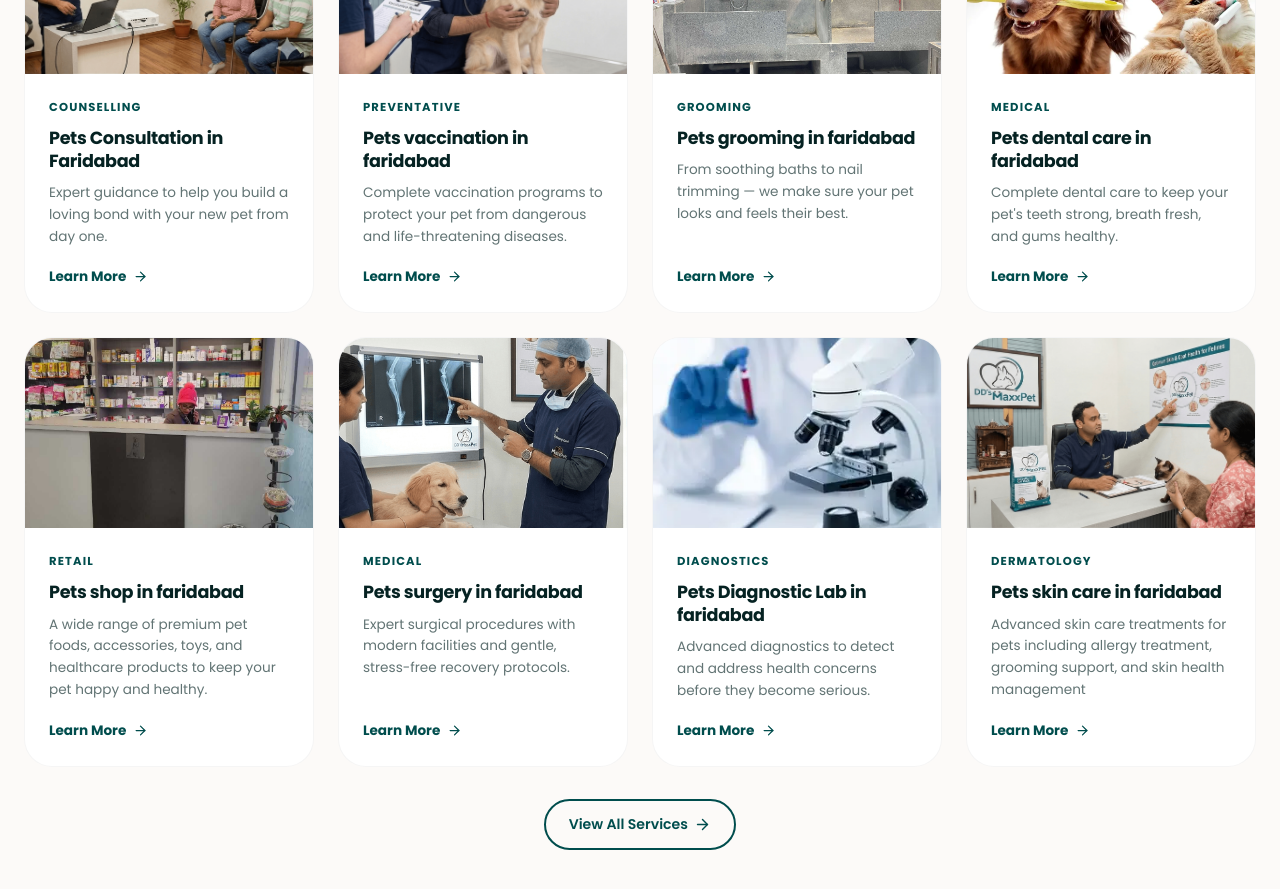
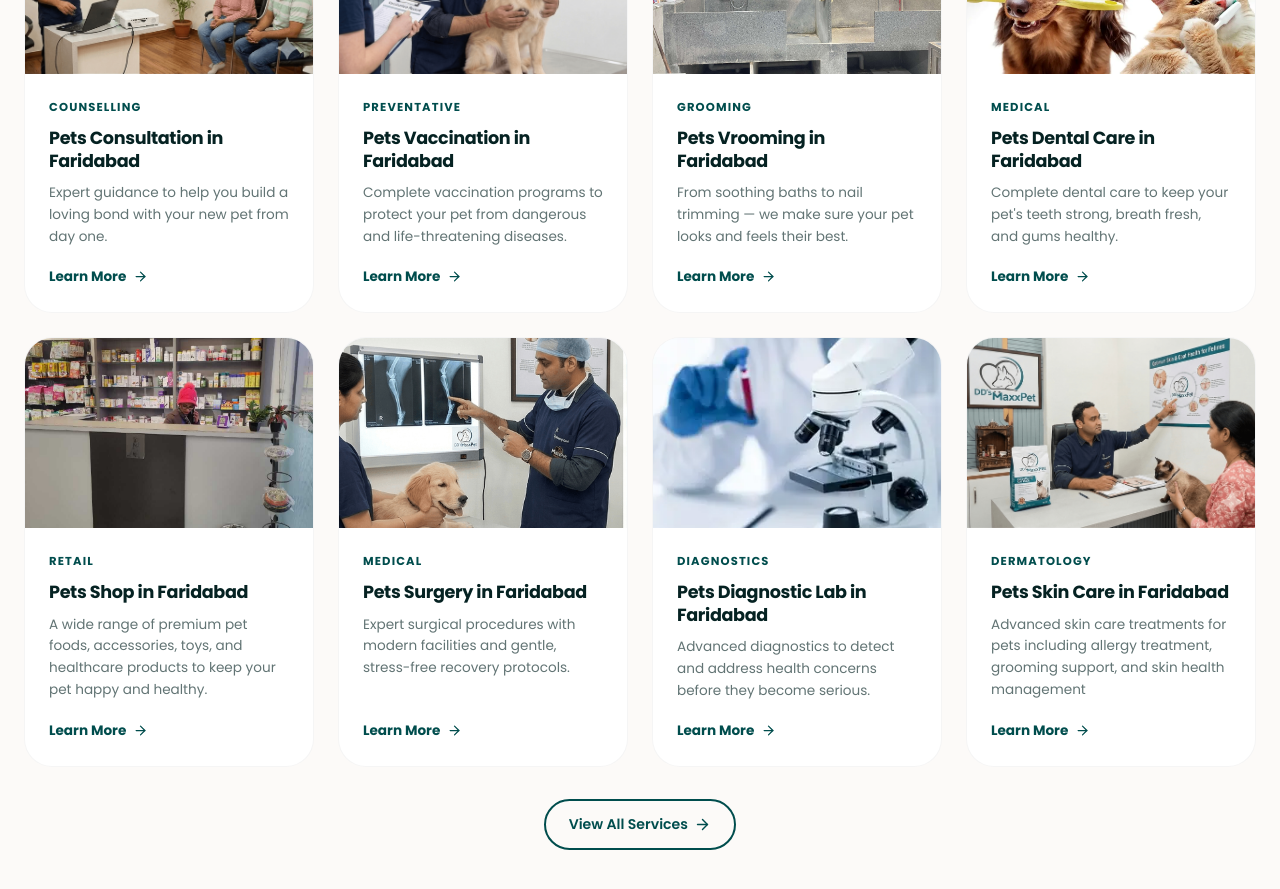
Before and after one commit to Anurag09199e/AjaySood, a React (Vite) app: page /services in a window 1280 px wide. Shown: the part 1060-1949 px from the top of the page. Built offline with nearby package versions, Linux system fonts and the light colour scheme; a web font is replaced by a local one.

Commit message:
Initial commit on dev branch

```diff
--- a/src/components/ContactFloatingButton.tsx
+++ b/src/components/ContactFloatingButton.tsx
@@ -28,7 +28,7 @@ const ContactFloatingButton: React.FC = () => {
     };
   }, [isOpen]);
 
-  const phoneNumber = "91XXXXXXXXXX"; // User to replace with actual number
+  const phoneNumber = "+918800756268" // User to replace with actual number
   const whatsappText = "Hello I want to book service";
 
   return (
--- a/src/components/Services.tsx
+++ b/src/components/Services.tsx
@@ -22,49 +22,49 @@ const servicesList = [
   {
     slug: "vaccination",
     category: "Preventative",
-    title: "Pets vaccination in faridabad",
+    title: "Pets Vaccination in Faridabad",
     desc: "Complete vaccination programs to protect your pet from dangerous and life-threatening diseases.",
     image: vaccinationImg
   },
   {
     slug: "grooming",
     category: "Grooming",
-    title: "Pets grooming in faridabad",
+    title: "Pets Vrooming in Faridabad",
     desc: "From soothing baths to nail trimming — we make sure your pet looks and feels their best.",
     image: groomingImg
   },
   {
     slug: "dentistry",
     category: "Medical",
-    title: "Pets dental care in faridabad",
+    title: "Pets Dental Care in Faridabad",
     desc: "Complete dental care to keep your pet's teeth strong, breath fresh, and gums healthy.",
     image: dentalImg
   },
   {
     slug: "pet-store",
     category: "Retail",
-    title: "Pets shop in faridabad",
+    title: "Pets Shop in Faridabad",
     desc: "A wide range of premium pet foods, accessories, toys, and healthcare products to keep your pet happy and healthy.",
     image: storeImg
   },
   {
     slug: "surgery",
     category: "Medical",
-    title: "Pets surgery in faridabad",
+    title: "Pets Surgery in Faridabad",
     desc: "Expert surgical procedures with modern facilities and gentle, stress-free recovery protocols.",
     image: surgeryImg
   },
   {
     slug: "pathology",
     category: "Diagnostics",
-    title: "Pets Diagnostic Lab in faridabad",
+    title: "Pets Diagnostic Lab in Faridabad",
     desc: "Advanced diagnostics to detect and address health concerns before they become serious.",
     image: pathologyImg
   },
   {
     slug: "skin-care",
     category: "Dermatology",
-    title: "Pets skin care in faridabad",
+    title: "Pets Skin Care in Faridabad",
     desc: "Advanced skin care treatments for pets including allergy treatment, grooming support, and skin health management",
     image: skinCareImg
   },
--- a/src/components/Testimonials.tsx
+++ b/src/components/Testimonials.tsx
@@ -7,13 +7,6 @@ const testimonialsData = [
     name: "Priya Sharma",
     pet: "Bruno (Golden Retriever)",
     image: "/src/image/bruno.jpg",
-    rating: 5
-  },
-  {
-    text: "The home grooming service is a game changer! My nervous Persian cat hates clinics, but she was perfectly calm with the DD's MaxxPet Clinic team at home. Professional, punctual, and so gentle.",
-    name: "Rahul Mehta",
-    pet: "Mittens (Persian Cat)",
-    image: "/src/image/mittens.jpg",
     rating: 5
   },
   {
@@ -132,8 +125,10 @@ const Testimonials = () => {
           <div className="section-pill">
             <span className="dot" /> What Pet Parents Say
           </div>
-          <h2>Trusted by <span style={{ color: 'var(--primary-light)' }}>Thousands</span> of Pet Parents</h2>
-          <p style={{ color: 'rgba(255,255,255,0.65)', marginTop: '1rem' }}>
+          <h2 style={{ color: '#2f8f83' }}>
+            Trusted by <span>Thousands</span> of Pet Parents
+          </h2>
+          <p style={{ color: 'rgba(255, 255, 255, 0.65)', marginTop: '1rem' }}>
             Hear from the families who trust DD's MaxxPet Clinic with their most beloved companions.
           </p>
         </div>
@@ -172,7 +167,7 @@ const Testimonials = () => {
                     </div>
                     <div className="testimonial-quote-icon">
                       <svg width="32" height="32" viewBox="0 0 24 24" fill="none" xmlns="http://www.w3.org/2000/svg">
-                        <path d="M10 11L8 17H5L7 11V7H11V11H10ZM18 11L16 17H13L15 11V7H19V11H18Z" fill="var(--primary-light)" fillOpacity="0.3"/>
+                        <path d="M10 11L8 17H5L7 11V7H11V11H10ZM18 11L16 17H13L15 11V7H19V11H18Z" fill="var(--primary-light)" fillOpacity="0.3" />
                       </svg>
                     </div>
                   </div>
```
